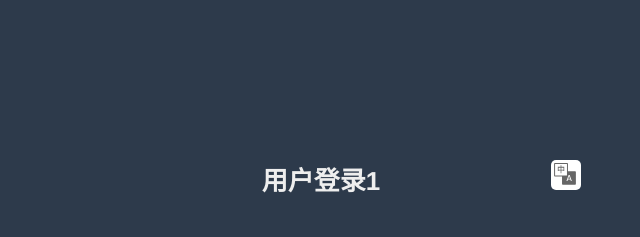
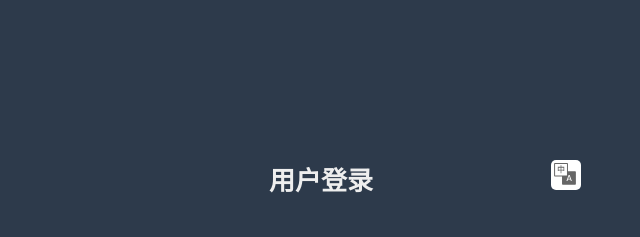
Before and after one commit to zyh2003/universals, a Vue app: page / in a window 1280 px wide. Shown: the top 237 px of the page, without its empty margins (354-994 px from the left). Built offline with nearby package versions, Linux system fonts and the light colour scheme.

Commit message:
feat(登录及svg): 配置及布局

```diff
--- a/src/views/login/index.vue
+++ b/src/views/login/index.vue
@@ -7,7 +7,7 @@
       class="login-form"
     >
       <div class="title-container">
-        <h3 class="title">用户登录1</h3>
+        <h3 class="title">用户登录</h3>
         <span class="translate">
           <svg-icon class="language" iconClass="language"></svg-icon>
         </span>
```
Also changed, not shown: 1.txt (deleted).
